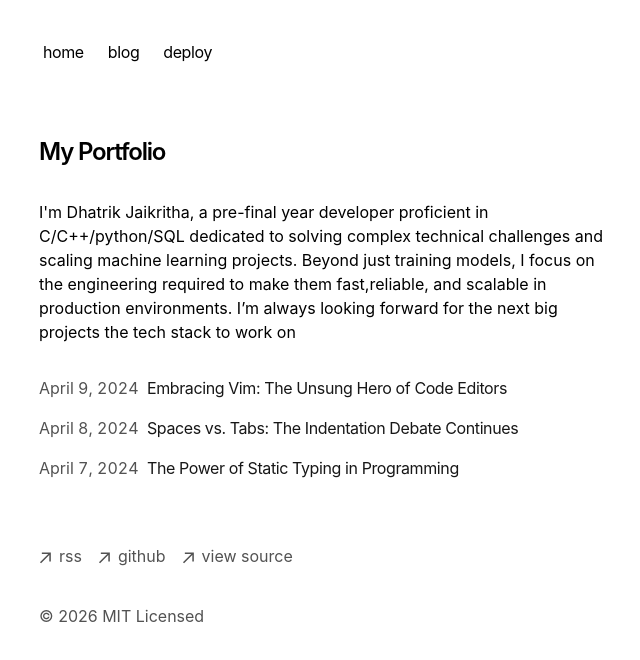
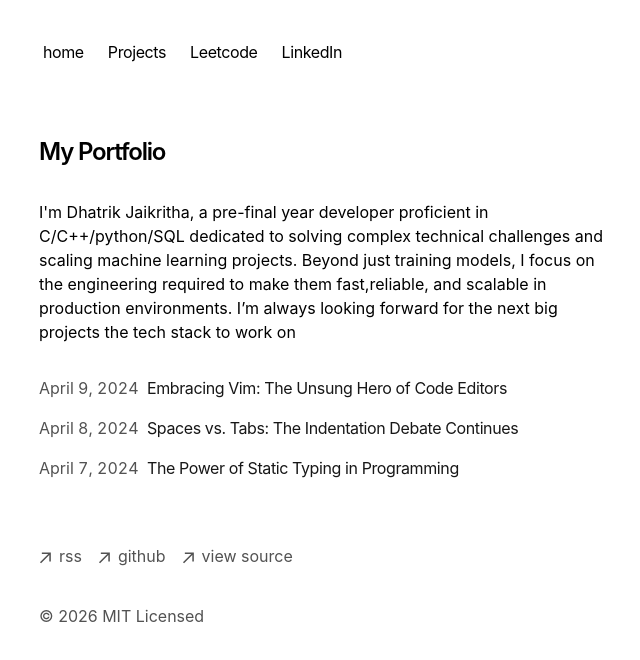
Before and after one commit to jai-time29/portfolio-starter-kit, a Next.js app: page / in a window 1280 px wide. Shown: the top 660 px of the page, without its empty margins (313-953 px from the left). Built offline with nearby package versions, Linux system fonts and the light colour scheme.

Commit message:
Update nav.tsx

```diff
--- a/app/components/nav.tsx
+++ b/app/components/nav.tsx
@@ -5,11 +5,14 @@ const navItems = {
     name: 'home',
   },
   '/blog': {
-    name: 'blog',
+    name: 'Projects',
   },
-  'https://vercel.com/templates/next.js/portfolio-starter-kit': {
-    name: 'deploy',
+  'https://leetcode.com/u/jaisai9/': {
+    name: 'Leetcode',
   },
+  'https://www.linkedin.com/in/jaikritha29/' : {
+    name: 'LinkedIn'
+  }
 }
 
 export function Navbar() {
```
